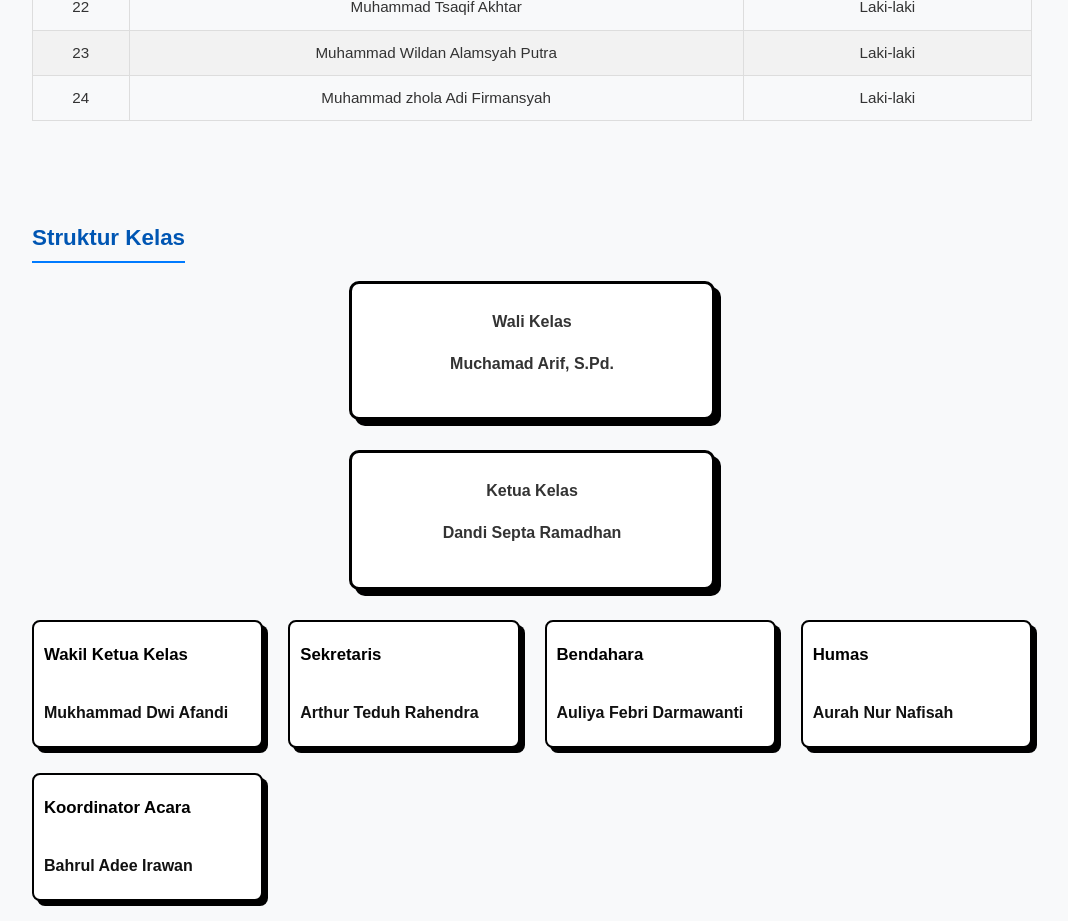
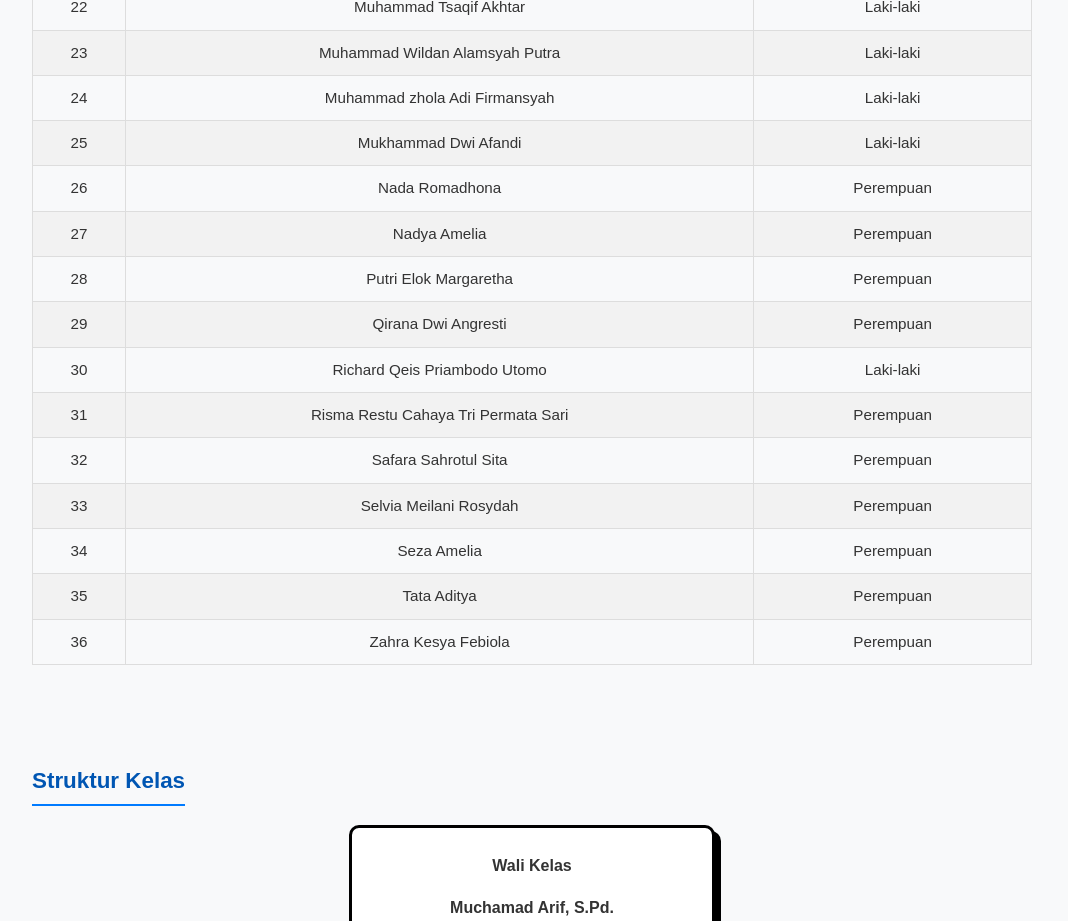
Before and after one commit to DandiSept/ya, a plain HTML site: page kelas.html in a window 1280 px wide. Shown: the part 1600-2521 px from the top of the page, without its empty margins (108-1176 px from the left). Drawn offline with Linux system fonts and the light colour scheme.

Commit message:
Update kelas.html

```diff
--- a/kelas.html
+++ b/kelas.html
@@ -155,6 +155,65 @@
         <td>24</td>
         <td>Muhammad zhola Adi Firmansyah</td>
         <td>Laki-laki</td>
+      </tr>
+       <tr>
+        <td>25</td>
+        <td>Mukhammad Dwi Afandi</td>
+        <td>Laki-laki</td>
+      </tr>
+      <tr>
+        <td>26</td>
+        <td>Nada Romadhona</td>
+        <td>Perempuan</td>
+      </tr>
+      <tr>
+        <td>27</td>
+        <td>Nadya Amelia</td>
+        <td>Perempuan</td>
+      </tr>
+      <tr>
+        <td>28</td>
+        <td>Putri Elok Margaretha</td>
+        <td>Perempuan</td>
+      </tr>
+      <tr>
+        <td>29</td>
+        <td>Qirana Dwi Angresti</td>
+        <td>Perempuan</td>
+      </tr>
+      <tr>
+        <td>30</td>
+        <td>Richard Qeis Priambodo Utomo</td>
+        <td>Laki-laki</td>
+      <tr>
+        <td>31</td>
+        <td>Risma Restu Cahaya Tri Permata Sari</td>
+        <td>Perempuan</td>
+      </tr>
+      <tr>
+        <td>32</td>
+        <td>Safara Sahrotul Sita</td>
+        <td>Perempuan</td>
+      </tr>
+      <tr>
+        <td>33</td>
+        <td>Selvia Meilani Rosydah</td>
+        <td>Perempuan</td>
+      </tr>
+      <tr>
+        <td>34</td>
+        <td>Seza Amelia</td>
+        <td>Perempuan</td>
+      </tr>
+      <tr>
+        <td>35</td>
+        <td>Tata Aditya</td>
+        <td>Perempuan</td>
+      </tr>
+      <tr>
+        <td>36</td>
+        <td>Zahra Kesya Febiola</td>
+        <td>Perempuan</td>
       </tr>
     </table>
   </section>
```
